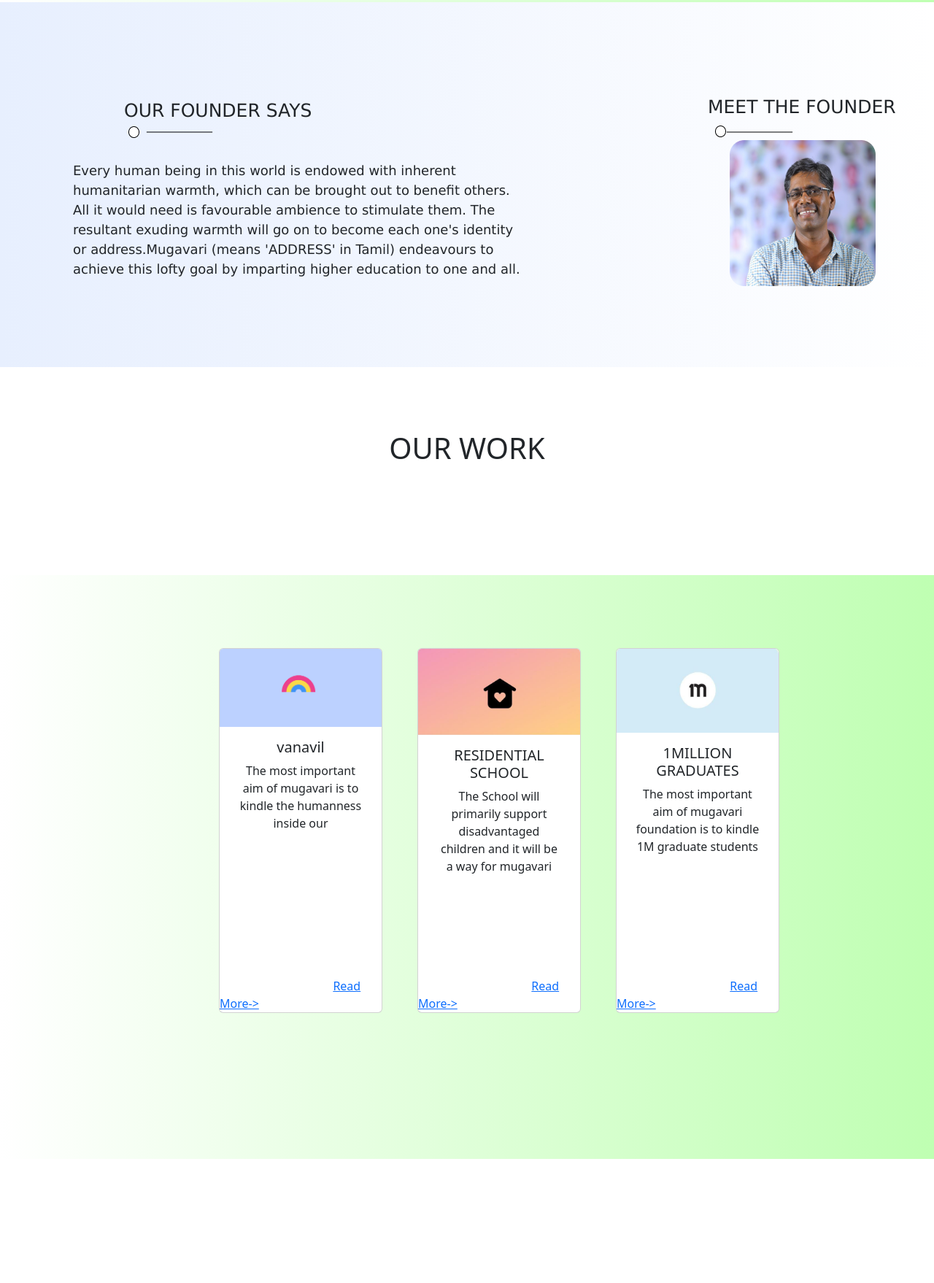
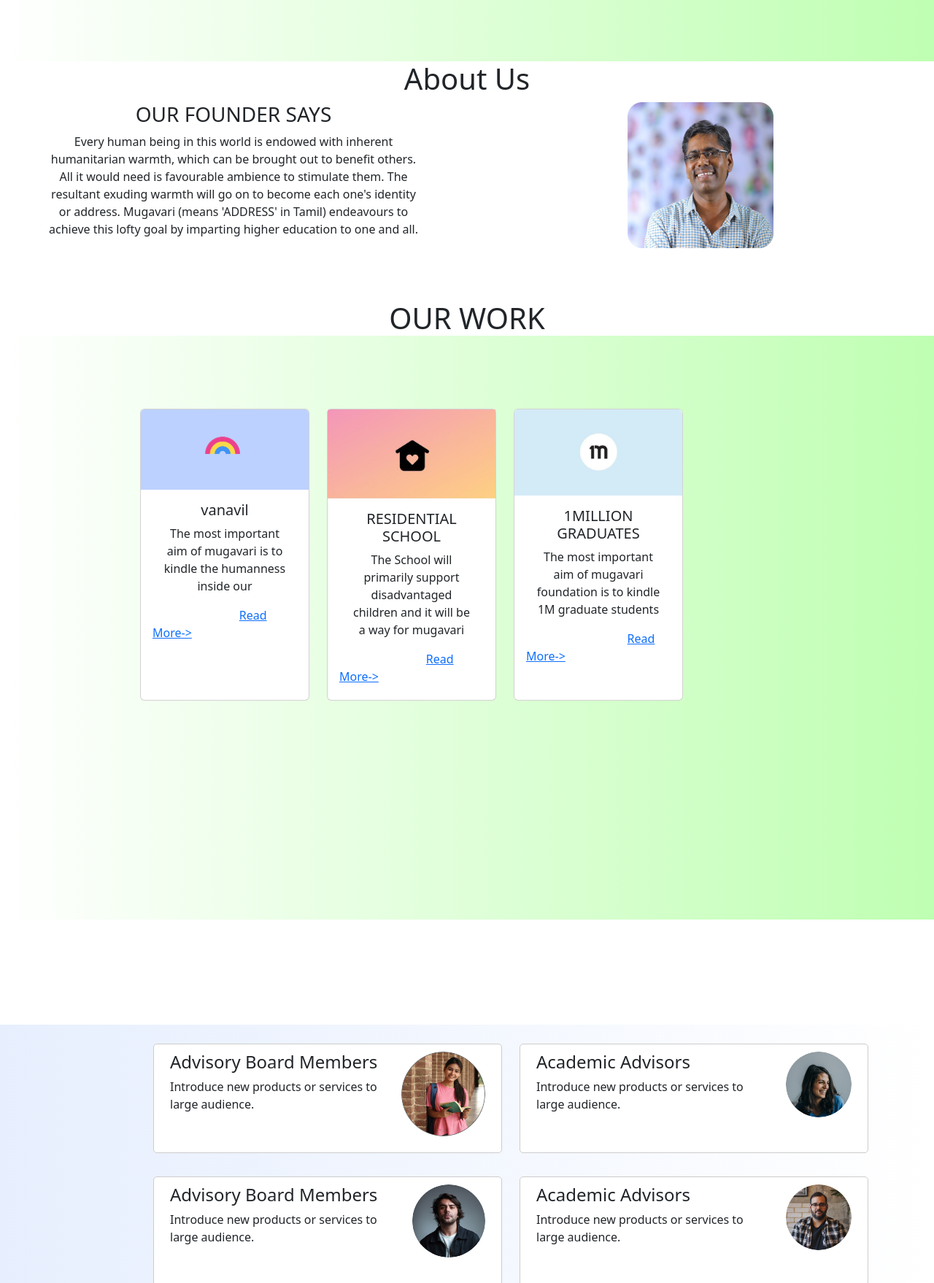
Before and after one commit to arajavaProjects/mfweb, a plain HTML site: page index.html in a window 1280 px wide. Shown: the part 1042-2800 px from the top of the page at 73% size. Before the commit the page ends 2630 px from the top, so only its background shows below. Drawn offline with nearby package versions, Linux system fonts and the light colour scheme.

Commit message:
web page

```diff
--- a/index.html
+++ b/index.html
@@ -13,6 +13,10 @@
     <script src="https://www.markuptag.com/bootstrap/5/js/bootstrap.bundle.min.js"></script>
     <link rel="stylesheet" href="https://cdnjs.cloudflare.com/ajax/libs/font-awesome/4.7.0/css/font-awesome.min.css">
     <title>Mugavari</title>
+
+
+  <!----------------------------media quary------------------------->
+
 </head>
 <body>
     <!-------------------------------nav bar-------------------------------------------------------->
@@ -20,7 +24,7 @@
        <!-- <div class="container-fluid">-->
         <nav class="navbar navbar-expand-lg navbar-light bg-light">
           <div class="container-fluid">
-              <a class="navbar-brand" href="#"><img src="logo.png" width="100px" height="100px"id="logo"></a>
+              <a class="navbar-brand" href="#"><img src="img/logo.png" width="100px" height="100px"id="logo"></a>
               <button class="navbar-toggler" type="button" data-bs-toggle="collapse" data-bs-target="#mob-navbar" aria-label="Toggle">
               <span class="navbar-toggler-icon"></span>
               </button>
@@ -60,14 +64,15 @@
     <!-------------------------------hero img------------------------------------------------------->
     <div class="lingr">
     <div class="hero_img" style="margin-top:50px;">
-    <img src="hero.png" class="img-fluid" alt="hero img" id="hero_img" width="5000px" height="5000px">
+    <img src="img/hero.png" class="img-fluid" alt="hero img" id="hero_img" width="5000px" height="5000px">
     <!-------------------------------hero img------------------------------------------------------->
 
 
-    <div class="social_media" style=" margin-left: 100px; margin-top: 50px;">
+    <div class="intro" style="margin-top:50px;">
+      <div class="container-fluid bg-grey">
+        <div class="row">
+          <div class="col-sm-6">
             <h2>MUGAVARY FOUNDATION<br>
-        <img id="circle" src="Ellipse 24.png" alt="circle">
-        <img id="line2" src="Line 3.png" alt="line">
             </h2>
 
             <div class="btn-group" role="group" aria-label="Basic example">
@@ -75,95 +80,155 @@
               <button type="button" class="btn btn-dark"><a href="#" class="fa fa-instagram"></a></button>
               <button type="button" class="btn btn-dark"><a href="#" class="fa fa-twitter"></a></button>
             </div>
+          </div>
+          <div class="col-sm-6">
+
+            <p class="hero_txt">Mugavari Foundation connects non-profits, donors and companies in all <br>
+              over India. We help fellow non-profits access the funding, tools, training and <br>
+              support they need to get there education they need.</p>
+          </div>
+        </div>
+      </div>
+      </div>
+    </div>
+    </div>
+    <!----------------------------------------our founder------------------------------------------------->
+
+    <section id="about">
+      <h1 class="text-center">About Us</h1>
+      <div class="container-fluid" id="about-container">
+        <div class="row" id="banner-row">
+          <div class="col-md-6" id="about-col">
+            <h3 class="text-center">OUR FOUNDER SAYS</h3>
+            <p class="text-center"> Every human being in this world is endowed with inherent<BR>
+              humanitarian warmth, which can be brought out to benefit others.<br>All
+              it would need is favourable ambience to stimulate them. The<br> resultant
+              exuding warmth will go on to become each one's identity<br> or address. Mugavari
+            (means 'ADDRESS' in Tamil) endeavours to<br> achieve this lofty goal by imparting higher
+            education to one and all.</p>
+          </div>
+          <div class="col-md-6" id="banner-col2">
+            <img
+              class="img-responsive rounded mx-auto d-block"
+              src="img/mf 1.png"
+              alt=""
+            />
+          </div>
+        </div>
+      </div>
+    </section>
 
 
-    <p class="hero_txt" style="margin-top:-80px;margin-left:-500px;"><h4 style="margin-left:900px;font-size:1.3vw;">Mugavari Foundation connects non-profits, donors and companies in all <br>
-      over India. We help fellow non-profits access the funding, tools, training and <br>
-      support they need to get there education they need.</h4></p>
+
+
+  <!----------------------------------------stars of mugavari------------------------------------------------->
+
+   <!----------------------------------------stars of mugavari------------------------------------------------->
+  <section style="margin-top:70px;">
+    <h1 class="text-center"> OUR WORK</h1>
+  <div class="lingr" style="height: 800px;">
+  <div class="our_work">
+   <section id="gallery">
+    <div class="container">
+      <div class="row" style="margin-top:-200px;">
+      <div class="col-lg-4 mb-4">
+      <div class="card" style="height: 400px; margin-top:100px;">
+        <img src="img/vanavil.png" alt="vanavil" class="card-img-top">
+        <div class="card-body">
+          <h5 class="text-center">vanavil</h5>
+          <p class="text-center">The most important<br> aim of mugavari is to <br>kindle the humanness <br>inside our</p>
+          <footer>
+          <a href="#collapse" class="nav-toggle text-end" style="margin-left:60%;">Read More-></a>
+        </footer>
         </div>
        </div>
-
-    <!----------------------------------------our foundar------------------------------------------------->
-
-    <div class="lingr2">
-      <!-- linear gradient do not edit this area -->
       </div>
-
-  <p class="ofs_head">OUR FOUNDER SAYS</p>
-
-  <p class="ofs_txt"> Every human being in this world is endowed with inherent<BR>
-  humanitarian warmth, which can be brought out to benefit others.<br>All
-  it would need is favourable ambience to stimulate them. The<br> resultant
-  exuding warmth will go on to become each one's identity<br> or address.Mugavari
-  (means 'ADDRESS' in Tamil)  endeavours to<br> achieve this lofty goal by imparting higher
-  education to one and all.</p>
-
-  <p class="mtf_head"> MEET THE FOUNDER</p>
-  <img id=found_img src="mf 1.png" alt="Founder image" >
-  <img id="line" src="Line 3.png" alt="line">
-  <img id="circle" src="Ellipse 24.png" alt="circle">
-  <img id="line2" src="Line 3.png" alt="line">
-  <img id="circle2" src="Ellipse 24.png" alt="circle">
-
-   <!----------------------------------------our foundar------------------------------------------------->
-
-   <!------------------------------------------our work------------------------------------------------->
-  <div class="text-center"  style="margin-top:150px;">
-    <h1> OUR WORK</h1>
-  </div>
-  <div class="lingr" style="height: 800px;">
-  <div class="our_work">
-
-  <div class="row row-cols-1 row-cols-md-3 g-5">
-    <div class="col"  style="margin-top:100px;">
-      <div class="card h-100">
-        <img src="vanavil.png" class="card-img-top" alt="vanavil">
+    <div class="col-lg-4 mb-4">
+    <div class="card" style="height: 400px;margin-top:100px;">
+        <img src="img/home.png">
         <div class="card-body">
-
-          <h5 class="text-center">vanavil</h5>
-          <p class="text-center">The most important<br> aim of mugavari is to <br>kindle the humanness <br>inside our </p>
-        </div>
-        <div>
-          <a href="#collapse" class="nav-toggle" style="margin-left:70%;">Read More-></a>
-        </div>
-
+          <h5 class="text-center">RESIDENTIAL SCHOOL</h5>
+          <p class="text-center">The School will <br>primarily support<br> disadvantaged<br> children and it will be<br> a way for mugavari</p>
+          <footer>
+          <a href="#collapse" class="nav-toggle text-end" style="margin-left:60%;">Read More-></a>
+          </footer>
         </div>
         </div>
-    <div class="col"  style="margin-top:100px;">
-      <div class="card h-100">
-        <img src="home.png" class="card-img-top" alt="Home">
+      </div>
+      <div class="col-lg-4 mb-4">
+      <div class="card" style="height: 400px;margin-top:100px;">
+        <img src="img/1m.png" alt="" class="card-img-top">
         <div class="card-body">
-          <h5 class="text-center">RESIDENTIAL SCHOOL</h5>
-          <p class="text-center">The School will <br>primarily support<br> disadvantaged<br> children and it will be<br> a way for mugavari </p>
-        </div>
-        <div style="margin-top:-50px;">
-          <a href="#collapse" class="nav-toggle" style="margin-left:70%;">Read More-></a>
-        </div>
-
+          <h5 class="text-center">1MILLION GRADUATES</h5>
+          <p class="text-center">The most important<br> aim of mugavari<br> foundation is to kindle<br> 1M graduate students</p>
+          <a href="#collapse" class="nav-toggle text-end" style="margin-left:70%;">Read More-></a>
         </div>
        </div>
-    <div class="col"  style="margin-top:100px; height:500px;">
-      <div class="card h-100">
-        <img src="1m.png" class="card-img-top" alt="1m">
-        <div class="card-body">
-          <div><h5 class="text-center">1MILLION GRADUATES</h5>
-          <p class="text-center">The most important<br> aim of mugavari<br> foundation is to kindle<br> 1M graduate students </p>
       </div>
     </div>
-        <div>
-          <a href="#collapse" class="nav-toggle" style="margin-left:70%;">Read More-></a>
   </div>
+  </section>
+  </div>
+  </div>
+  </div>
+  </div>
+  <br>
+  </section>
 
-
+   <!------------------------------------------executive committe------------------------------------------------->
+   <div class="lingr1">
+    <div class="content" style="margin-top:400px;margin-left:200px;">
+        <!--Row with two equal columns-->
+        <div class="row">
+          <div class="col-6">
+              <div class="demo-content">
+                  <div class="container">
+                      <img src="img/MF006 1.png">
+                      <h4>Advisory Board Members</h4>
+                       <p>Introduce new products or services to large audience. </p>
+                  </div>
+              </div>
+          </div>
+          <div class="col-6">
+              <div class="demo-content">
+                  <div class="container">
+                      <img src="img/MF006 2.png">
+                          <h4>Academic Advisors</h4>
+                          <p>Introduce new products or services to large audience. </p>
                   </div>
               </div>
           </div>
       </div>
 
-  <!-------------------------------------------------------------------------------------------------------------------->
+
+      <div class="row">
+          <div class="col-6">
+              <div class="demo-content">
+                  <div class="container">
+                      <img src="img/MF007 2.png" style="width:100px;">
+                      <h4>Advisory Board Members</h4>
+                       <p>Introduce new products or services to large audience. </p>
+                  </div>
+              </div>
+          </div>
+          <div class="col-6">
+              <div class="demo-content">
+                  <div class="container">
+                      <img src="img/MF 3.png">
+                          <h4>Academic Advisors</h4>
+                          <p>Introduce new products or services to large audience. </p>
+                  </div>
+              </div>
+          </div>
+      </div>
+
+
+  </div>
 
 
 
 
+  </div>
+
 </body>
 </html>
--- a/style.css
+++ b/style.css
@@ -1,3 +1,13 @@
+
+body{
+
+
+  font-size: large;
+  font-family:Verdana, Geneva, Tahoma, sans-serif;
+
+}
+
+
 .lingr
 {
   width: 100%;
@@ -7,14 +17,25 @@
 
 }
 
+.lingr1
+{
+  width: 100%;
+  height: 500px;
+  background-image: linear-gradient(to right , #E7EFFE , #FFFFFF);
+  margin-top: -280px;
+
+}
+
 .hero_txt
 {
-  margin-right: -500px;
-  margin-top: 50px;
+
+  margin-top: 10px;
   font-size: large;
   font-family:Verdana, Geneva, Tahoma, sans-serif;
 
 }
+
+
 
 .fa:hover {
   opacity: 0.7;
@@ -34,79 +55,119 @@ color:white;
 color:white;
 }
 
-/*-------------------------------------------------- ou foundar---------------------------------------------------------------*/
-
-  .lingr2
-{
-  width: 100%;
-  height: 500px;
-  background-image: linear-gradient(to right , #E7EFFE , #FFFFFF);
-  margin-top: 150px;
-
-}
-
-.ofs_head
-{
- padding-left: 170px;
- margin-top: -370px;
- font-size: 25px;
- font-family:Verdana, Geneva, Tahoma, sans-serif;
-}
-
-.ofs_txt
-{
-    margin-left: 100px;
-    margin-top: 50px;
-    font-size: large;
-    font-family:Verdana, Geneva, Tahoma, sans-serif;
-
-}
-
-.mtf_head
-{
-    padding-left: 970px;
-    margin-top: -270px;
-    font-size: 25px;
-    font-family:Verdana, Geneva, Tahoma, sans-serif;
-}
-
-#found_img
-{
-    padding-left: 1000px;
-    margin-top: 10px;
-}
-
-#line
-{
- margin-left: 200px;
- margin-top: -450px;
-
-}
-
-#circle
-{
- margin-left: -120px ;
- margin-top: -450px;
-}
-
-#line2
-{
- padding-left:800px;
- margin-top: -450px;
-}
-
-#circle2
-{
- margin-left: 980px;
- margin-top: -500PX;
-}
-
-
-/*-------------------------------------our work----------------------------------*/
 
 .our_work{
     width: 60%;
     height: 100%;
-    margin-left:300px;
+    margin-left:180px;
     margin-top:200px;
   }
+
+
+
+ /*-------------------------------------------*/
+
+  #quote-carousel {
+      padding: 0 10px 30px 10px;
+      margin-top: 60px;
+  }
+  #quote-carousel .carousel-indicators {
+      position: relative;
+      right: 50%;
+      top: auto;
+      bottom: 0px;
+      margin-top: 20px;
+      margin-right: -19px;
+  }
+  #quote-carousel .carousel-indicators li {
+      width: 50px;
+      height: 50px;
+      cursor: pointer;
+      border: 1px solid #ccc;
+      box-shadow: 0 0 5px rgba(0, 0, 0, 0.1);
+      border-radius: 50%;
+      opacity: 0.4;
+      overflow: hidden;
+      transition: all .4s ease-in;
+      vertical-align: middle;
+  }
+  #quote-carousel .carousel-indicators .active {
+      width: 128px;
+      height: 128px;
+      opacity: 1;
+      transition: all .2s;
+  }
+
+ /*--------------------executive committee------------------------*/
+
+
+ .content {
+  margin-top:-500px;
+  border-radius: 5px;
+  width:1000px;
+  padding: 10px 10px 0;
+  margin: 16px 0
+}
+
+.content::after {
+  content: "";
+  clear: both;
+  display: table;
+}
+
+.content img {
+  float: right;
+  margin-left: 20px;
+  border-radius: 50%;
+}
+.demo-content {
+  background-color:white;
+  margin-top:-1000px;
+  margin-right:500px;
+  border: 1px solid #ccc;
+  height:150px;
+  border-radius: 5px;
+  padding: 10px 10px 0;
+  margin: 16px 0
+}
+
+
+@media (max-width: 1080px) {
+  .content {
+      text-align: center;
+      width: 75%;
+  }
+  .content img {
+      margin: auto;
+      float: none;
+      display: block;
+  }
+}
+
+
+/*-----------------------------executive committe-----------------------------*/
+
+
+
+
+
+
+@media screen and (max-width: 992px) {
+.lingr
+{
+  width: 100%;
+  height: 1000px;
+  background-image: linear-gradient(to left , #BFFFB2 , #FFFFFF);
+  margin-top: -50px;
+
+}
+
+.lingr1
+{
+  width: 100%;
+  height: 330px;
+  background-image: linear-gradient(to right , #E7EFFE , #FFFFFF);
+  margin-top: -280px;
+
+}
+}
```
Also changed, not shown: img/1m.png (renamed from 1m.png), img/Ellipse 24.png (renamed from Ellipse 24.png), img/Line 3.png (renamed from Line 3.png), img/MF 3.png (added), img/MF006 1.png (added), img/MF006 2.png (added), img/MF007 2.png (added), img/hero.png (renamed from hero.png), img/home.png (renamed from home.png), img/logo.png (renamed from logo.png), img/mf 1.png (renamed from mf 1 copy.png), img/vanavil.png (renamed from vanavil.png), mf 1.png (deleted), old_index.html (line endings or trailing spaces). Lines whose indentation alone changed are shown as unchanged.
